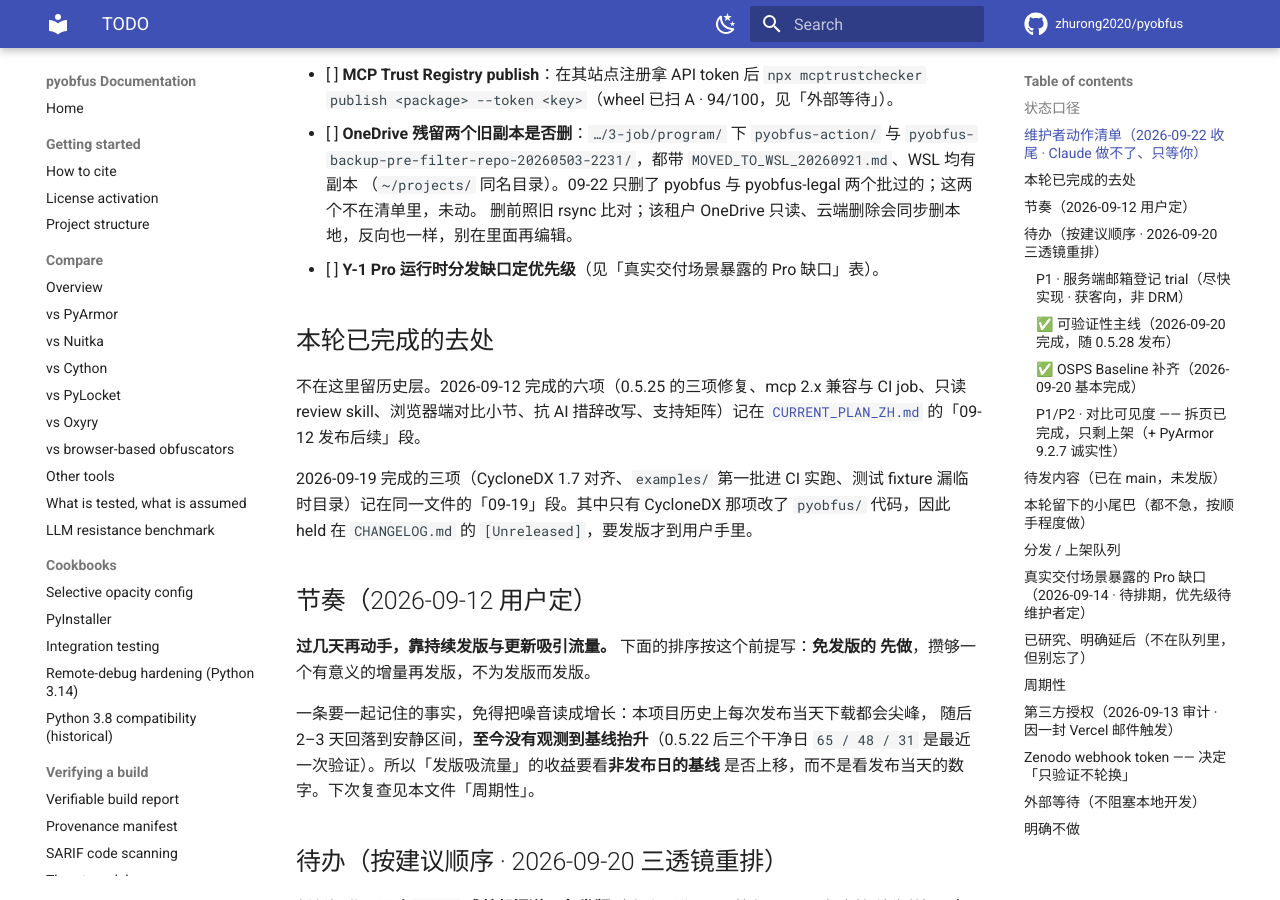
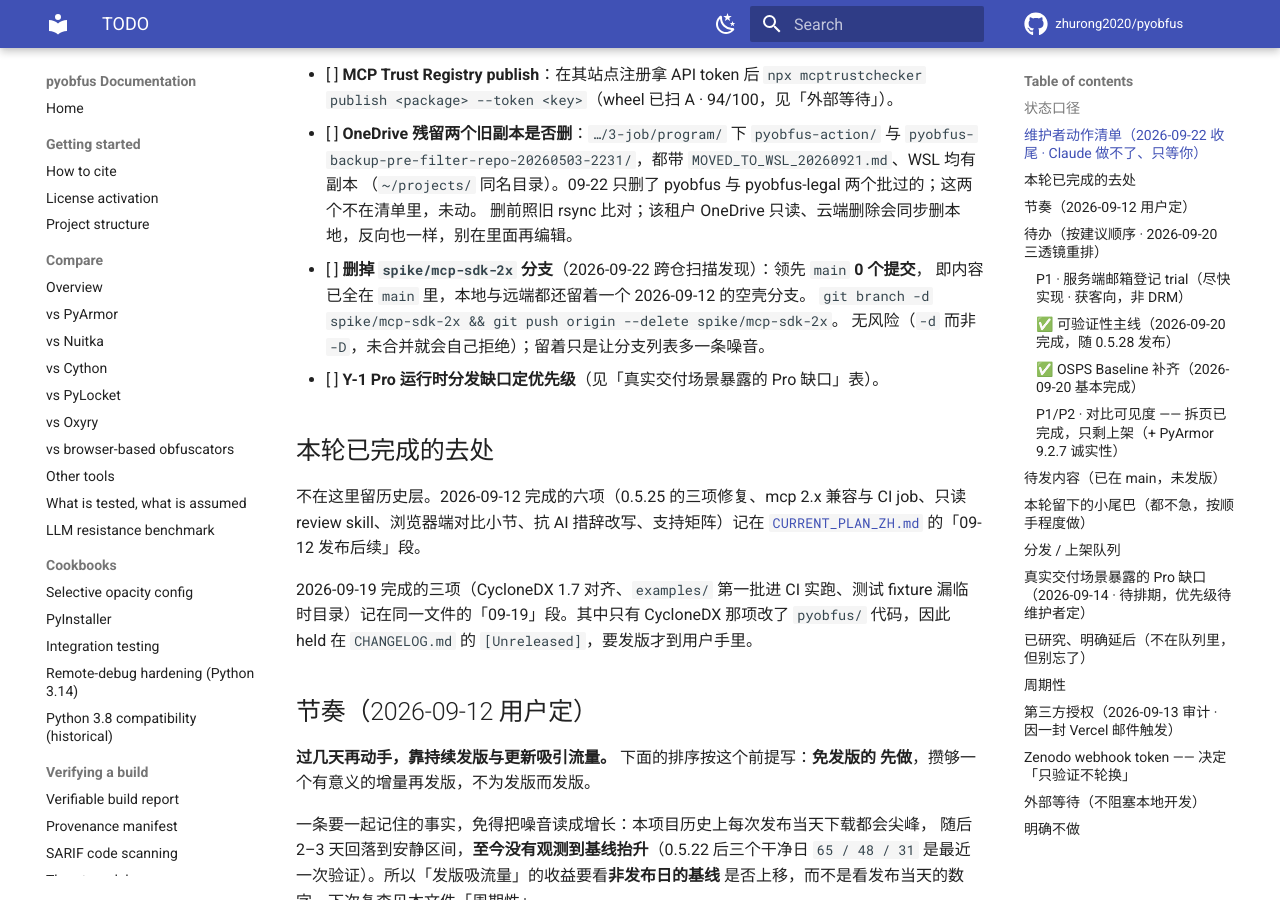
Before and after one commit to zhurong2020/pyobfus, an MkDocs documentation site: the page built from docs/TODO.md, in a window 1280 px wide and 900 px high, scrolled down 1013 px. Built offline with MkDocs 1.6.1 and Material for MkDocs 9.7.7, drawn with Linux system fonts in a browser that asks for light colours; comment, search, counter and statistics services are not loaded.

Commit message:
docs(todo): the mcp-sdk-2x spike branch is an empty shell, safe to delete
Found by the 2026-09-22 cross-repository sweep. The branch is zero commits ahead of
main, so everything it held is already merged; what remains is a 12 September pointer on
both local and origin adding a line of noise to the branch list.

Written as -d rather than -D so the command refuses by itself if that reading is ever
wrong.

Co-Authored-By: Claude Opus 5 <noreply@anthropic.com>

```diff
--- a/docs/TODO.md
+++ b/docs/TODO.md
@@ -38,6 +38,10 @@ Core `0.5.27` 仍是当前公开版本，运营复查见 `CURRENT_PLAN_ZH.md`）
       `pyobfus-backup-pre-filter-repo-20260503-2231/`，都带 `MOVED_TO_WSL_20260921.md`、WSL 均有副本
       （`~/projects/` 同名目录）。09-22 只删了 pyobfus 与 pyobfus-legal 两个批过的；这两个不在清单里，未动。
       删前照旧 rsync 比对；该租户 OneDrive 只读、云端删除会同步删本地，反向也一样，别在里面再编辑。
+- [ ] **删掉 `spike/mcp-sdk-2x` 分支**（2026-09-22 跨仓扫描发现）：领先 `main` **0 个提交**，
+      即内容已全在 `main` 里，本地与远端都还留着一个 2026-09-12 的空壳分支。
+      `git branch -d spike/mcp-sdk-2x && git push origin --delete spike/mcp-sdk-2x`。
+      无风险（`-d` 而非 `-D`，未合并就会自己拒绝）；留着只是让分支列表多一条噪音。
 - [ ] **Y-1 Pro 运行时分发缺口定优先级**（见「真实交付场景暴露的 Pro 缺口」表）。
 
 ## 本轮已完成的去处
```
